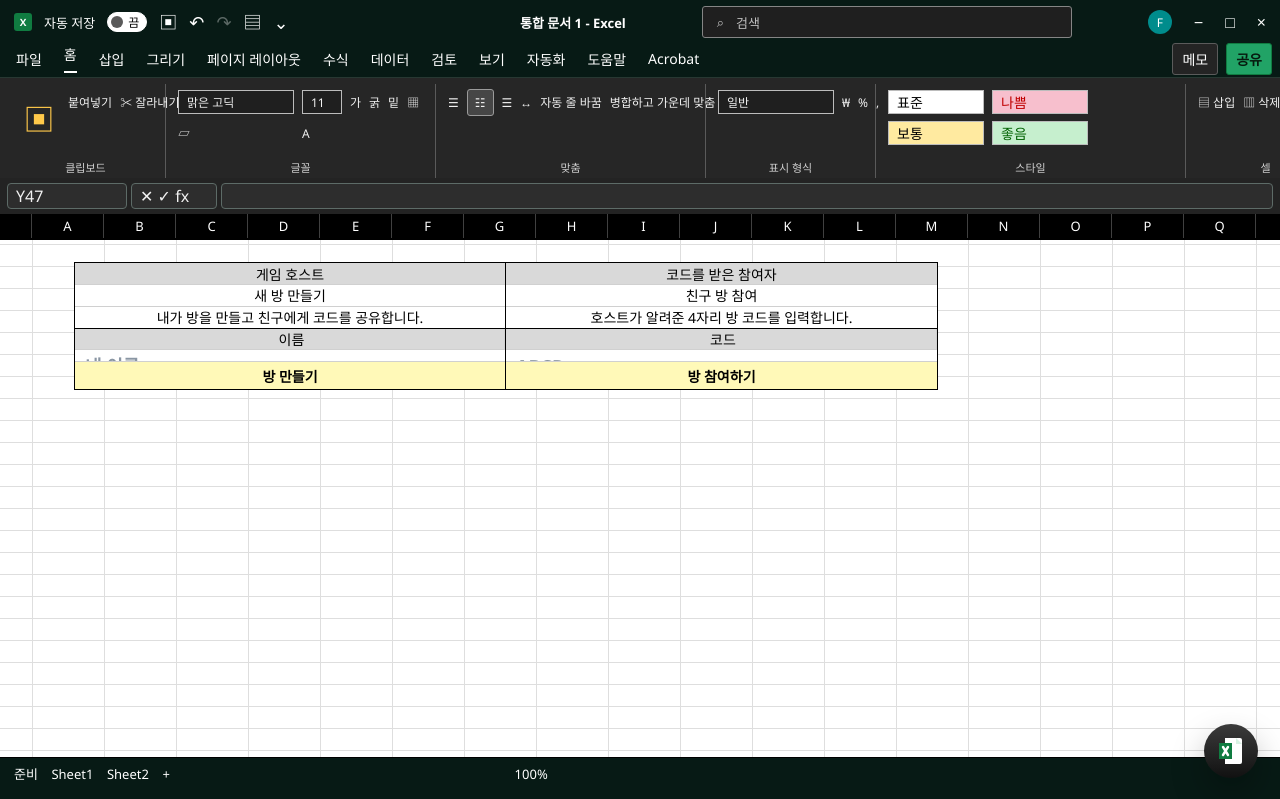
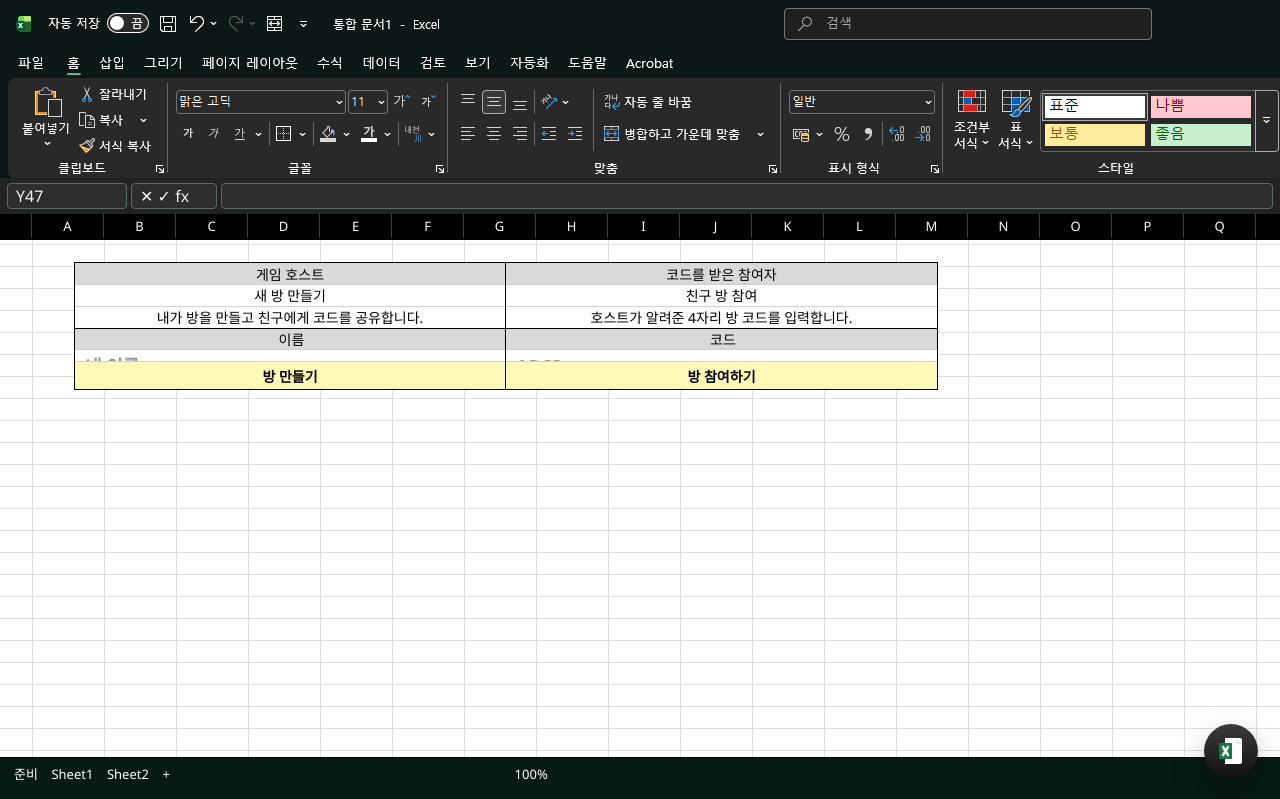
Before and after one commit to eatingcoldporridge/flip7, a website: page public/index.html in a window 1280 px wide. Both pictures are taken after a click on the button "Excel 스킨으로 전환". Shown: the top 799 px of the page. Drawn offline with Linux system fonts and the light colour scheme.

Commit message:
엑셀 모드

```diff
--- a/public/index.html
+++ b/public/index.html
@@ -8,75 +8,7 @@
   </head>
   <body>
     <div class="excel-chrome" aria-hidden="true">
-      <div class="excel-titlebar">
-        <div class="excel-title-left">
-          <span class="excel-app-icon">X</span>
-          <span>자동 저장</span>
-          <span class="excel-switch"><i></i>끔</span>
-          <span class="excel-quick">▣</span>
-          <span class="excel-quick">↶</span>
-          <span class="excel-quick dim">↷</span>
-          <span class="excel-quick">▤</span>
-          <span class="excel-quick">⌄</span>
-        </div>
-        <strong>통합 문서 1 - Excel</strong>
-        <div class="excel-search"><span>⌕</span><span>검색</span></div>
-        <div class="excel-window">
-          <span class="excel-profile">F</span>
-          <span>−</span>
-          <span>□</span>
-          <span>×</span>
-        </div>
-      </div>
-      <div class="excel-tabs">
-        <div class="excel-tab-list">
-          <span>파일</span><span>홈</span><span>삽입</span><span>그리기</span><span>페이지 레이아웃</span><span>수식</span><span>데이터</span><span>검토</span><span>보기</span><span>자동화</span><span>도움말</span><span>Acrobat</span>
-        </div>
-        <div class="excel-tab-actions">
-          <span>메모</span>
-          <span class="excel-share">공유</span>
-        </div>
-      </div>
-      <div class="excel-ribbon">
-        <div class="excel-ribbon-group clipboard">
-          <span class="big-tool">▣</span>
-          <span>붙여넣기</span>
-          <span>✂ 잘라내기</span>
-          <span>▤ 복사</span>
-          <small>클립보드</small>
-        </div>
-        <div class="excel-ribbon-group font">
-          <span class="select wide">맑은 고딕</span>
-          <span class="select small">11</span>
-          <span>가</span><span>굵</span><span>밑</span><span>▦</span><span>▱</span><span>A</span>
-          <small>글꼴</small>
-        </div>
-        <div class="excel-ribbon-group align">
-          <span>☰</span><span class="pressed">☷</span><span>☰</span><span>↔</span>
-          <span>자동 줄 바꿈</span><span class="wide">병합하고 가운데 맞춤</span>
-          <small>맞춤</small>
-        </div>
-        <div class="excel-ribbon-group number">
-          <span class="select wide">일반</span>
-          <span>₩</span><span>%</span><span>,</span><span>.00</span><span>.0</span>
-          <small>표시 형식</small>
-        </div>
-        <div class="excel-ribbon-group styles">
-          <span class="style standard">표준</span>
-          <span class="style bad">나쁨</span>
-          <span class="style normal">보통</span>
-          <span class="style good">좋음</span>
-          <small>스타일</small>
-        </div>
-        <div class="excel-ribbon-group cells">
-          <span>▤ 삽입</span><span>▥ 삭제</span><span>▦ 서식</span>
-          <small>셀</small>
-        </div>
-        <div class="excel-ribbon-group edit">
-          <span>∑ 자동 합계</span><span>▣ 채우기</span><span>지우기</span><span>정렬 및 필터</span><span>찾기 및 선택</span>
-          <small>편집</small>
-        </div>
-      </div>
+      <img class="excel-header-image" src="./assets/excel-header.png" alt="" />
       <div class="excel-formula">
         <span>Y47</span>
         <span>✕ ✓ fx</span>
--- a/public/styles.css
+++ b/public/styles.css
@@ -931,6 +931,15 @@ body.excel-skin .excel-chrome {
   box-shadow: 0 2px 0 #000000;
 }
 
+body.excel-skin .excel-header-image {
+  display: block;
+  width: 100%;
+  height: 178px;
+  object-fit: cover;
+  object-position: left top;
+  user-select: none;
+}
+
 body.excel-skin .excel-titlebar {
   display: grid;
   grid-template-columns: minmax(360px, 1fr) auto minmax(360px, 1fr) auto;
```
Also changed, not shown: public/assets/excel-header.png (added), public/assets/스크린샷 2026-06-11 124142.png (added).
